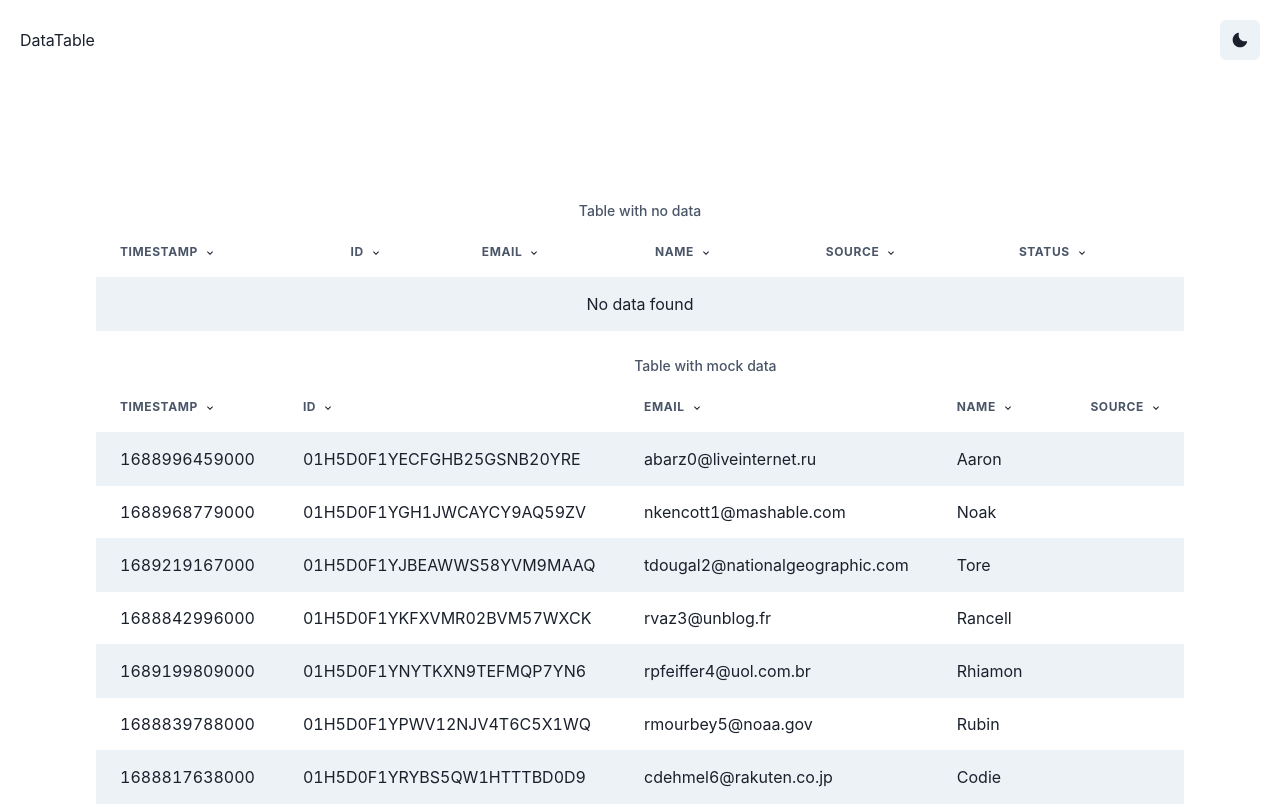
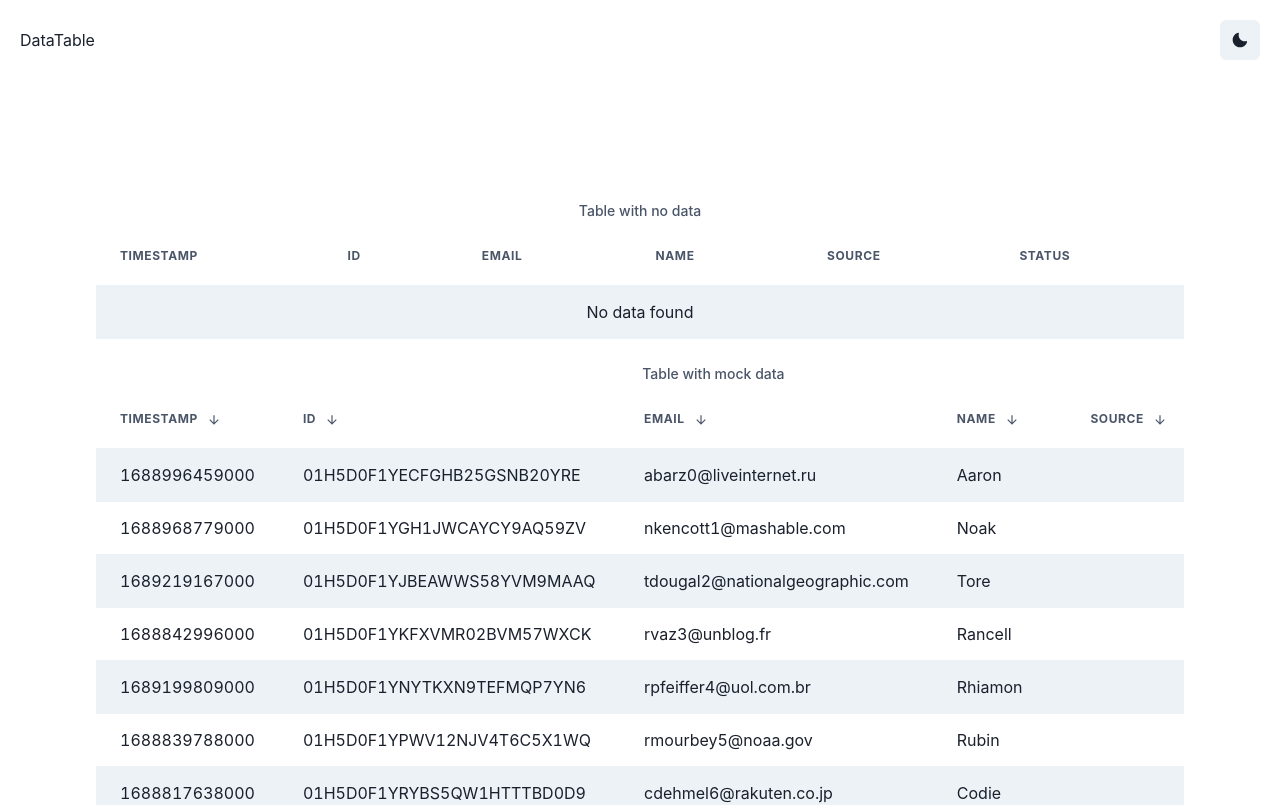
Before and after one commit to RanjithGovindaraj/tryp-assessment-app, a Next.js app: page / in a window 1280 px wide. Shown: the top 805 px of the page. Built offline with nearby package versions, Linux system fonts and the light colour scheme.

Commit message:
add sorting logic.
Added key to header to accomadate sorting.
All sorting is maintained by sortingOption

```diff
--- a/src/components/DataTable.tsx
+++ b/src/components/DataTable.tsx
@@ -1,15 +1,37 @@
-import { ChevronDownIcon, TriangleUpIcon } from "@chakra-ui/icons";
+import { ArrowUpIcon, ArrowDownIcon } from "@chakra-ui/icons";
 import { Table, Thead, Tbody, Tfoot, Tr, Th, Td, TableCaption, TableContainer, IconButton } from "@chakra-ui/react";
+import { useEffect, useState } from "react";
 
 type DataTableProps<T> = {
   sortable: boolean;
   caption?: string;
-  headers: string[];
+  headers: {
+    title: string;
+    key: string;
+  }[];
   data: T[];
   keyExtractor: (row: T) => string;
   renderRows: (item: T) => React.ReactNode;
   showPagination?: boolean;
   className?: string;
+};
+
+type sortingOrder = "ascending" | "descending";
+
+// keeping it out so that is not re-rendered everytime
+const sortData = (data: any[], key: string, order: sortingOrder = "ascending") => {
+  let sortedData = data.sort((a, b) => {
+    if (order === "ascending") {
+      if (a[key].toLowerCase() < b[key].toLowerCase()) return -1;
+      if (a[key].toLowerCase() > b[key].toLowerCase()) return 1;
+      return 0;
+    } else {
+      if (a[key].toLowerCase() > b[key].toLowerCase()) return -1;
+      if (a[key].toLowerCase() < b[key].toLowerCase()) return 1;
+      return 0;
+    }
+  });
+  return sortedData;
 };
 
 function DataTable<T>({
@@ -22,6 +44,18 @@ function DataTable<T>({
   className,
   showPagination = false,
 }: DataTableProps<T>) {
+  const [sortingOption, setSortingOption] = useState("");
+  const [tableData, setTableData] = useState<T[]>([]);
+
+  useEffect(() => {
+    setTableData(data);
+  }, [data]);
+
+  const sortingHandler = (value: string, order: sortingOrder) => {
+    setSortingOption(`${value}:${order}`);
+    setTableData(sortData(data, value, order));
+  };
+
   return (
     <TableContainer width={data.length === 0 ? "100%" : "auto"} className={className || ""}>
       <Table variant="striped">
@@ -29,15 +63,37 @@ function DataTable<T>({
         <Thead>
           <Tr>
             {headers.map((header) => (
-              <Th key={header}>
-                {header}
-                <IconButton variant={"ghost"} size={"xs"} aria-label={`sort ${header}`} icon={<ChevronDownIcon />} />
+              <Th key={header.key}>
+                {header.title}
+                {sortingOption === `${header.key}:ascending` ? (
+                  <IconButton
+                    visibility={sortable ? "visible" : "hidden"}
+                    onClick={() => sortingHandler(header.key, "descending")} // calling the opposite order to toggle the sort
+                    variant={"ghost"}
+                    size={"sm"}
+                    aria-label={`sort ${header}`}
+                    title="ascending"
+                    icon={<ArrowUpIcon />}
+                    color={sortingOption === `${header.key}:ascending` ? "green.700" : "current"}
+                  />
+                ) : (
+                  <IconButton
+                    visibility={sortable ? "visible" : "hidden"}
+                    onClick={() => sortingHandler(header.key, "ascending")} // calling the opposite order to toggle the sort
+                    variant={"ghost"}
+                    size={"sm"}
+                    aria-label={`sort ${header}`}
+                    title="descending"
+                    icon={<ArrowDownIcon />}
+                    color={sortingOption === `${header.key}:descending` ? "green.700" : "current"}
+                  />
+                )}
               </Th>
             ))}
           </Tr>
         </Thead>
         <Tbody>
-          {data.length === 0 ? (
+          {tableData.length === 0 ? (
             <Tr>
               <Td colSpan={headers.length} textAlign={"center"}>
                 No data found
@@ -45,7 +101,7 @@ function DataTable<T>({
             </Tr>
           ) : (
             <>
-              {data.map((row) => (
+              {tableData.map((row) => (
                 <Tr key={keyExtractor(row)}>{renderRows(row)}</Tr>
               ))}
             </>
--- a/src/pages/index.tsx
+++ b/src/pages/index.tsx
@@ -25,6 +25,33 @@ const Row = (row: rowType) => (
   </>
 );
 
+const headers = [
+  {
+    title: "TIMESTAMP",
+    key: "timestamp",
+  },
+  {
+    title: "ID",
+    key: "purchase_id",
+  },
+  {
+    title: "EMAIL",
+    key: "email",
+  },
+  {
+    title: "NAME",
+    key: "name",
+  },
+  {
+    title: "SOURCE",
+    key: "source",
+  },
+  {
+    title: "STATUS",
+    key: "status",
+  },
+];
+
 export default function Home() {
   const { toggleColorMode, colorMode } = useColorMode();
 
@@ -49,7 +76,7 @@ export default function Home() {
       <main className={`${styles.main}`}>
         <DataTable<rowType>
           caption="Table with no data"
-          headers={["TIMESTAMP", "ID", "EMAIL", "NAME", "SOURCE", "STATUS"]}
+          headers={headers}
           data={[]}
           keyExtractor={(row) => row.purchase_id}
           renderRows={Row}
@@ -57,11 +84,11 @@ export default function Home() {
         />
         <DataTable<rowType>
           caption="Table with mock data"
-          headers={["TIMESTAMP", "ID", "EMAIL", "NAME", "SOURCE", "STATUS"]}
+          headers={headers}
           data={data.slice(0, 10)}
           keyExtractor={(row) => row.purchase_id}
           renderRows={Row}
-          sortable={false}
+          sortable={true}
         />
       </main>
     </>
```
